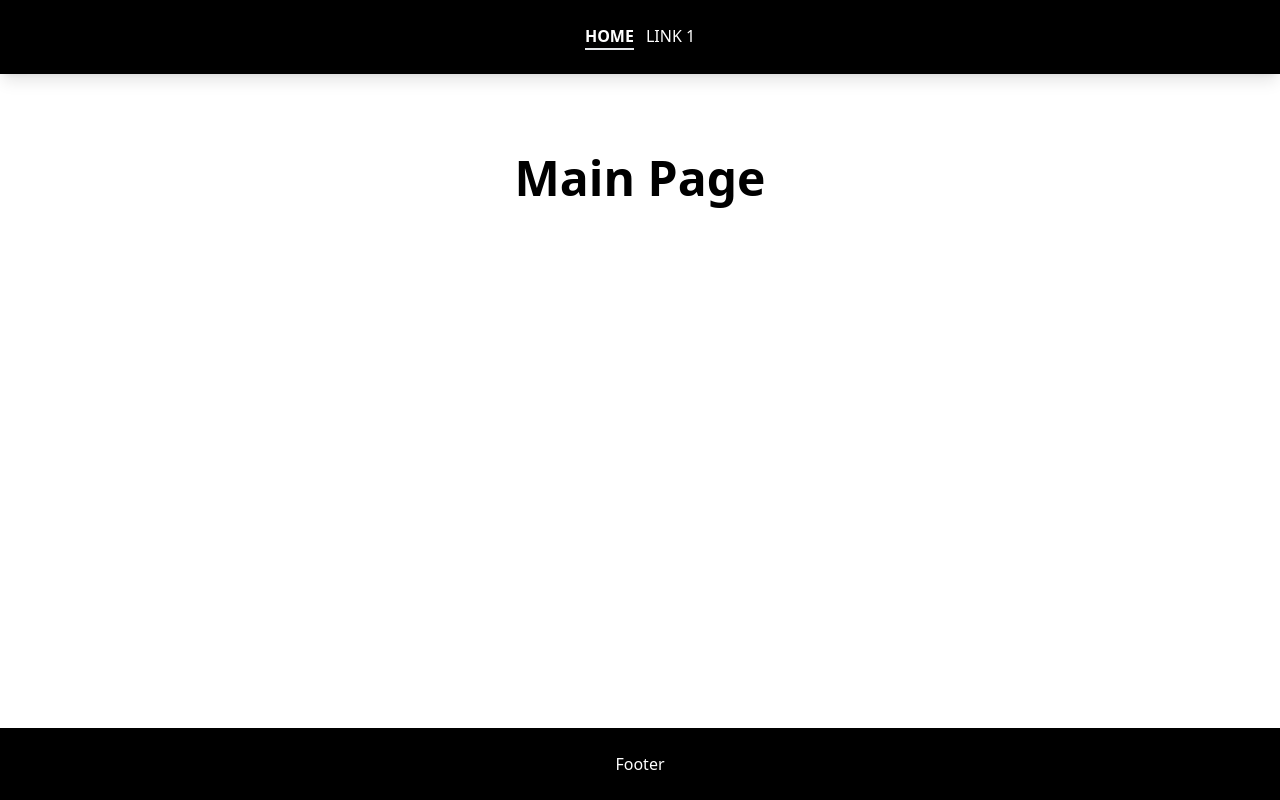
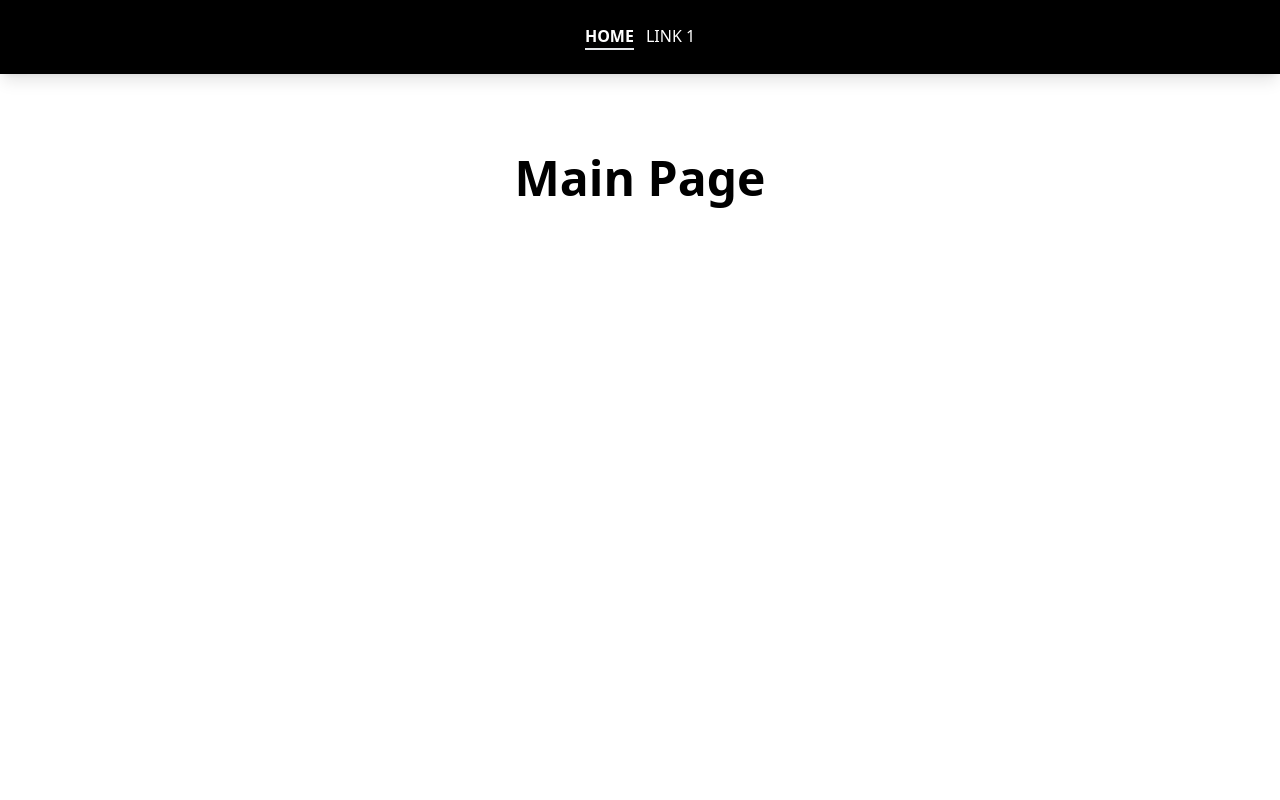
Before and after one commit to OnelioViera/test-next-app-v4, a Next.js app: page / in a window 1280 px wide. Built offline with nearby package versions, Linux system fonts and the light colour scheme.

Commit message:
style: Update page headings and navbar links for consistency

```diff
--- a/app/link/page.tsx
+++ b/app/link/page.tsx
@@ -3,7 +3,7 @@ import React from 'react'
 const LinkPage = () => {
   return (
     <div>
-      <h1 className='text-5xl font-bold text-center mt-20'>Link 1 Page</h1>
+      <h1 className='text-3xl lg:text-5xl md:text-black md:text-4xl font-bold text-center mt-20'>Link 1 Page</h1>
     </div>
   )
 };
--- a/app/page.tsx
+++ b/app/page.tsx
@@ -3,7 +3,7 @@
 const page = () => {
   return (
     <div>
-      <h1 className="text-5xl text-center pt-20 font-bold">Main Page</h1>
+      <h1 className="text-3xl lg:text-5xl md:text-4xl text-center pt-20 font-bold">Main Page</h1>
     </div>
   )
 };
--- a/components/Footer.tsx
+++ b/components/Footer.tsx
@@ -2,7 +2,7 @@
 
 const Footer = () => {
   return (
-    <footer className="mt-auto justify-center text-center py-6 bg-black text-white">
+    <footer className="lg:hidden md:hidden mt-auto justify-center text-center py-6 bg-black text-white">
       <p>Footer</p>
     </footer>
   )
```
